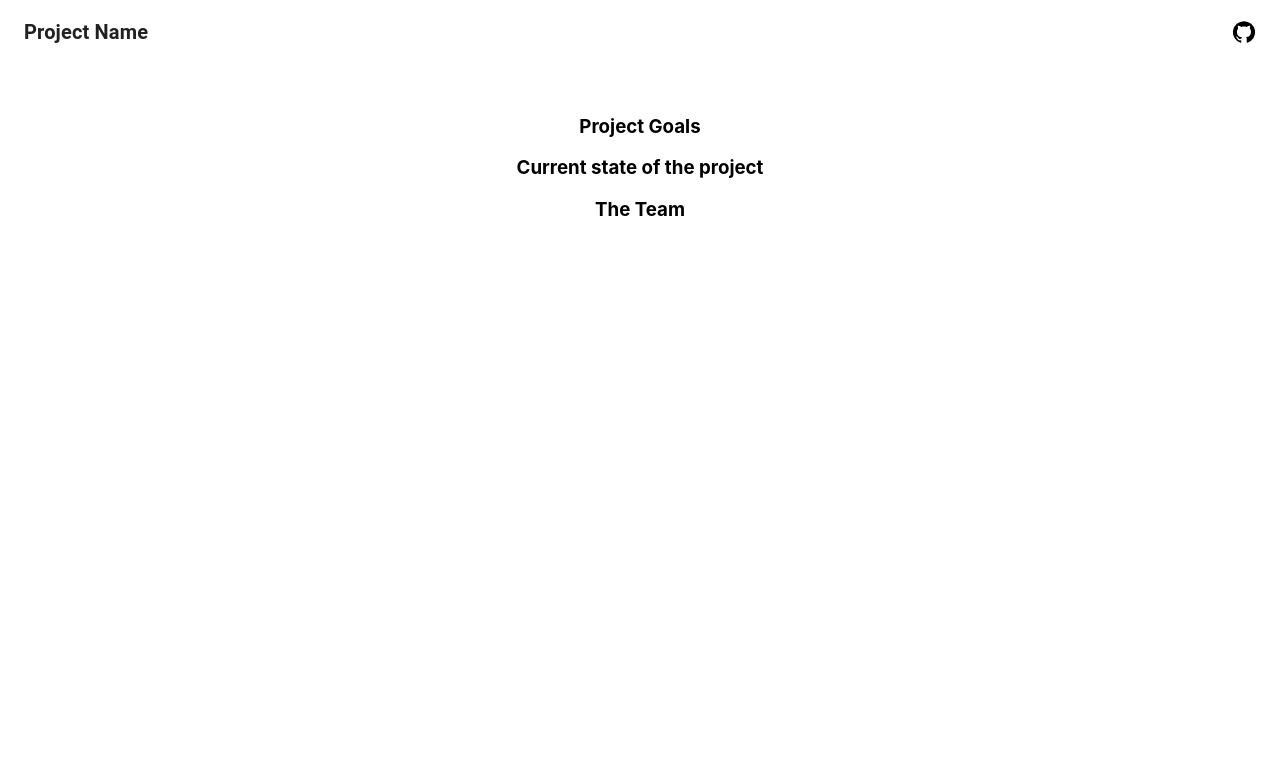
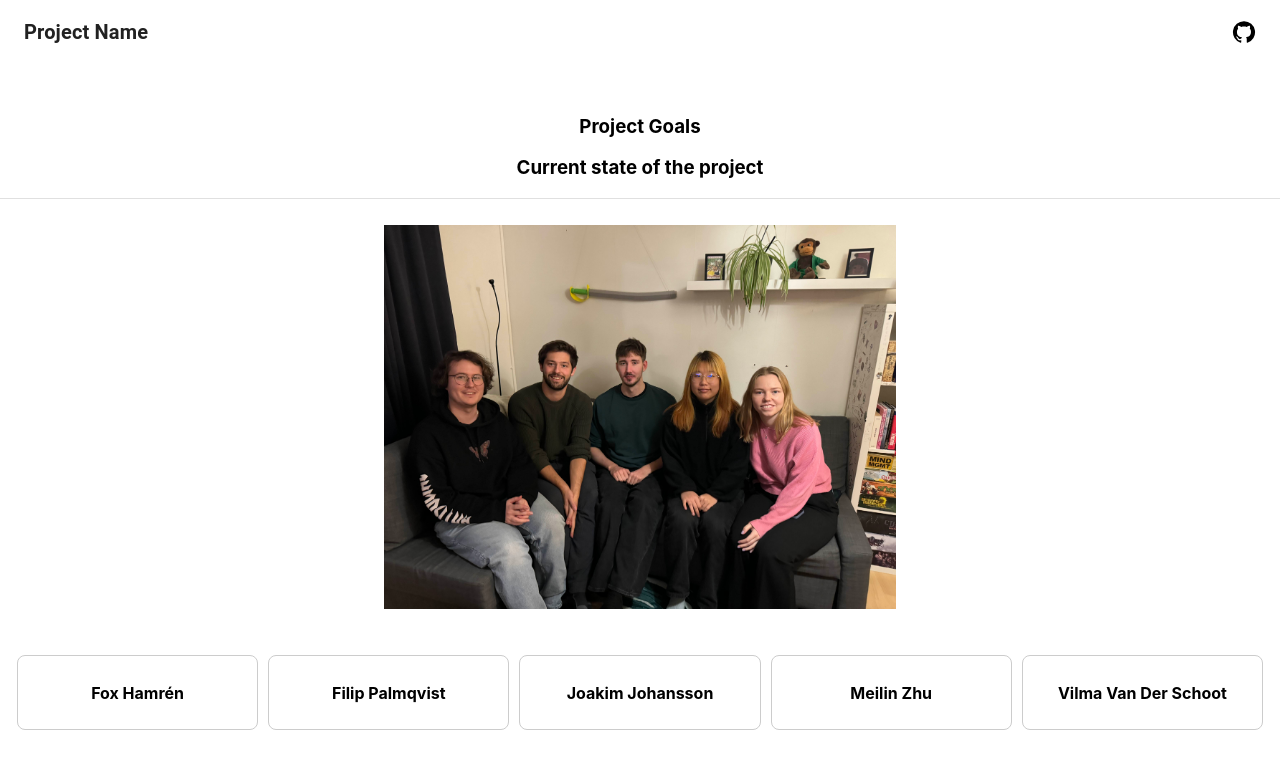
Before and after one commit to Joakim-Johansson/ProjectPage, a React (Create React App) app: page / in a window 1280 px wide. Shown: the top 768 px of the page. Built offline with nearby package versions, Linux system fonts and the light colour scheme.

Commit message:
member stuff added

```diff
--- a/src/components/Header.js
+++ b/src/components/Header.js
@@ -14,7 +14,7 @@ const Header = () => {
           <Box sx={{ display: 'flex', gap: 3, alignItems: 'center' }}>
 
             <Link
-              href="https://github.com/" // Replace with repo link
+              href="https://github.com/Dustfoxx/board-game-madness/" // Replace with repo link
               target="_blank"
               rel="noopener noreferrer"
               sx={{ display: 'flex', alignItems: 'center' }}
--- /dev/null
+++ b/src/components/Team.js
@@ -0,0 +1,23 @@
+import React from 'react';
+
+function Team() {
+  const members = [
+    { name: 'Fox Hamrén', info: '' },
+    { name: 'Filip Palmqvist', info: '' },
+    { name: 'Joakim Johansson', info: '' },
+    { name: 'Meilin Zhu', info: '' },
+    { name: 'Vilma Van Der Schoot', info: '' },
+  ];
+
+  return (
+    <div style={{ display: 'flex', justifyContent: 'space-around', padding: '12px' }}>
+      {members.map((member, index) => (
+        <div key={index} style={{ flex: 1, padding: '5px', textAlign: 'center', border: '1px solid #ccc', borderRadius: '8px', margin: '5px' }}>
+          <h4>{member.name}</h4>
+        </div>
+      ))}
+    </div>
+  );
+}
+
+export default Team;
--- a/src/views/HomePage.js
+++ b/src/views/HomePage.js
@@ -1,10 +1,15 @@
+import { Divider } from "@mui/material";
+import Team
+ from "../components/Team";
 function HomePage() {
     return (
       <div className="HomePage">
             <h3>Project Goals</h3>
             <h3>Current state of the project</h3>
-            <h3>The Team</h3>
+            <Divider></Divider>
 
+            <img src="assets/group.jpg" style={{ width: '40%', padding: '2%'}}></img>
+            <Team></Team>
       </div>
     );
   }
```
Also changed, not shown: public/assets/group.jpg (added).
